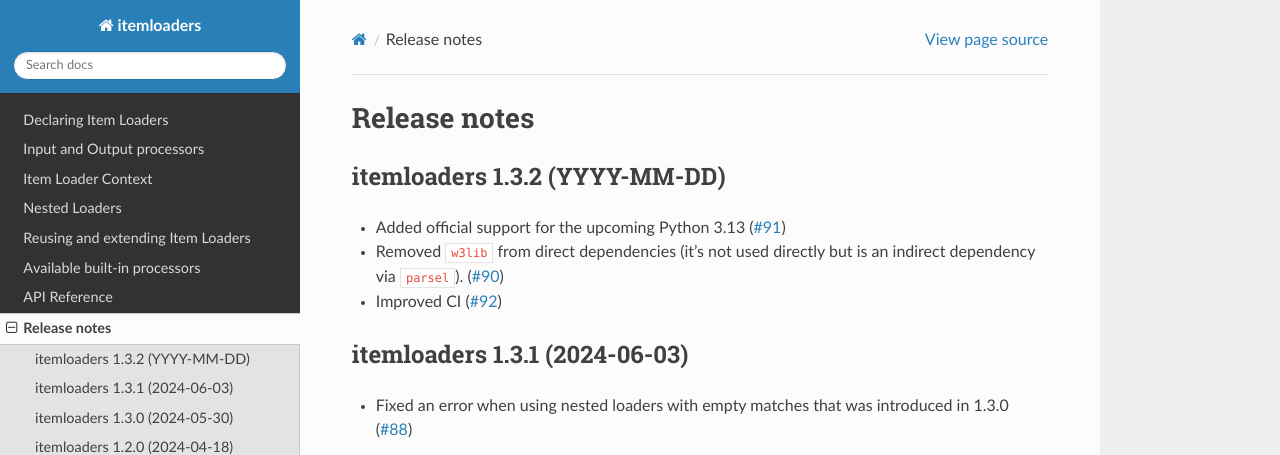
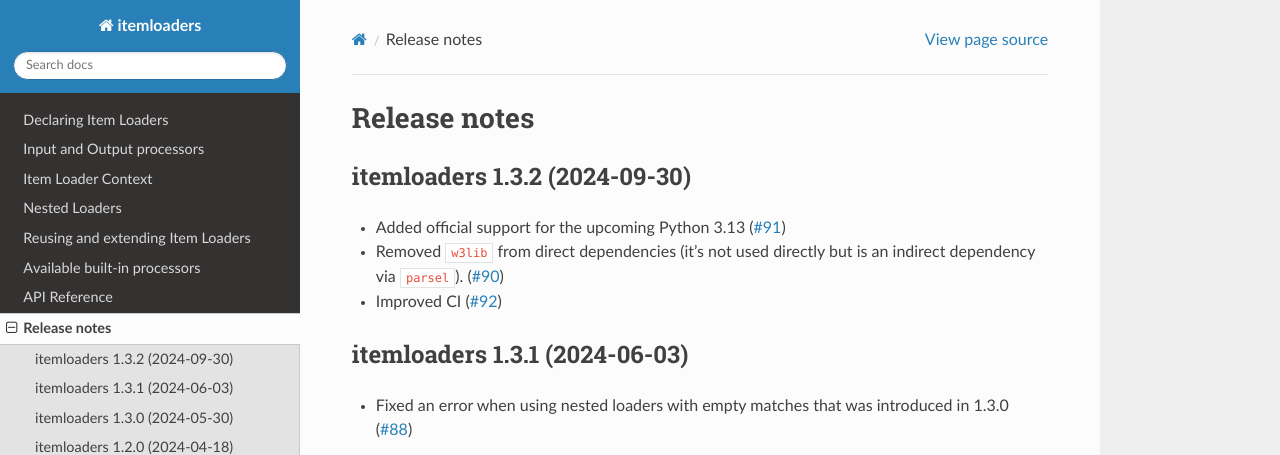
Before and after one commit to scrapy/itemloaders, a Sphinx documentation site: the page built from docs/release-notes.rst, in a window 1280 px wide and 900 px high. Shown: the top 455 px of the window. Built offline with Sphinx 7.4.7 and the Read the Docs theme 2.0.0, drawn with Linux system fonts in a browser that asks for light colours.

```diff
--- a/docs/release-notes.rst
+++ b/docs/release-notes.rst
@@ -7,7 +7,7 @@ Release notes
 
 .. _release-1.3.2:
 
-itemloaders 1.3.2 (YYYY-MM-DD)
+itemloaders 1.3.2 (2024-09-30)
 ------------------------------
 
 -   Added official support for the upcoming Python 3.13 (:gh:`91`)
--- a/setup.py
+++ b/setup.py
@@ -5,7 +5,7 @@ with open("README.rst") as f:
 
 setup(
     name="itemloaders",
-    version="1.3.1",
+    version="1.3.2",
     url="https://github.com/scrapy/itemloaders",
     project_urls={
         "Documentation": "https://itemloaders.readthedocs.io/",
```
Also changed, not shown: .bumpversion.cfg.
